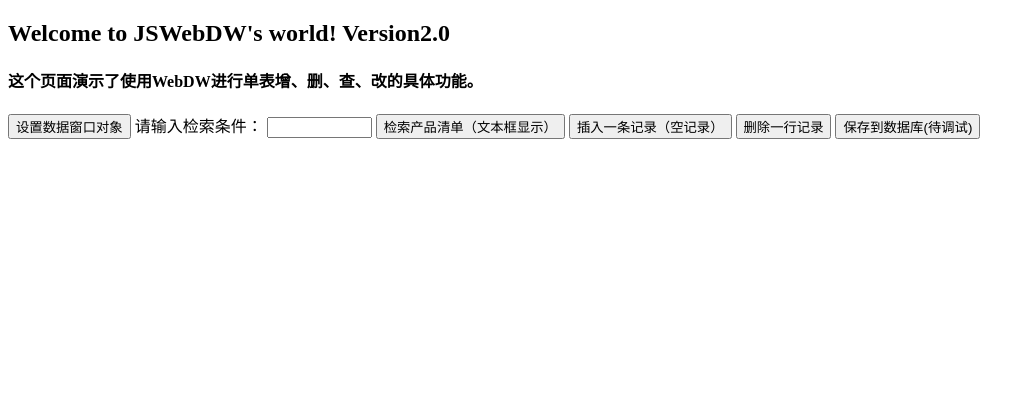
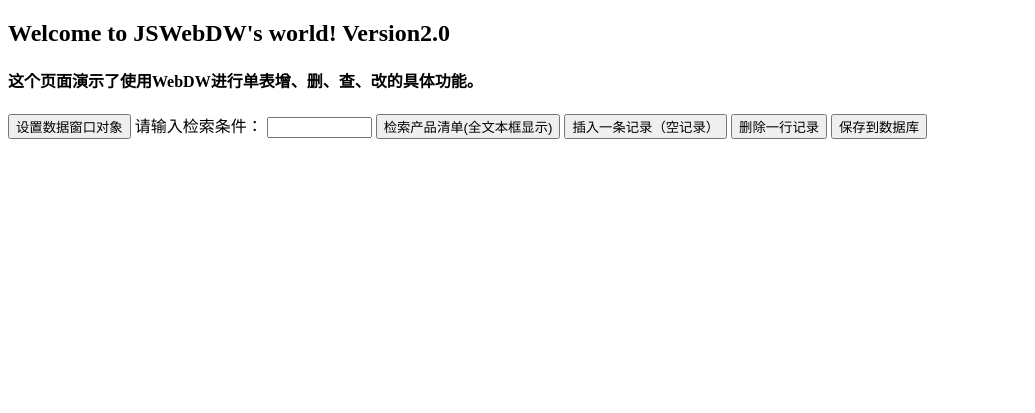
Before and after one commit to liujunsong68922/webdw2.0-JAVASCRIPT, a plain HTML site: page webdw-js/WebContent/index.html in a window 1280 px wide. Shown: the whole page, without its empty margins (0-1035 px from the left). Drawn offline with Linux system fonts and the light colour scheme.

Commit message:
update index.html

```diff
--- a/webdw-js/WebContent/index.html
+++ b/webdw-js/WebContent/index.html
@@ -26,10 +26,10 @@
 	<input type="button" onclick="setDW()" value="设置数据窗口对象">
 	请输入检索条件：
 	<input type="text" name="p_name" id="p_name" size="10">
-	<input type="button" onclick="retrieveDW()" value="检索产品清单（文本框显示）">
+	<input type="button" onclick="retrieveDW()" value="检索产品清单(全文本框显示)">
 	<input type="button" onclick="insertDW()" value="插入一条记录（空记录）">
 	<input type="button" onclick="deleteDW()" value="删除一行记录">
-	<input type="button" onclick="updateDW()" value="保存到数据库(待调试)">
+	<input type="button" onclick="updateDW()" value="保存到数据库">
 	<br>
 	<div id="Picture1" name="Picture1"
 		style="position: absolute; left: 10px; top: 160px; height: 360px; width: 1000px; overflow: auto">
```
